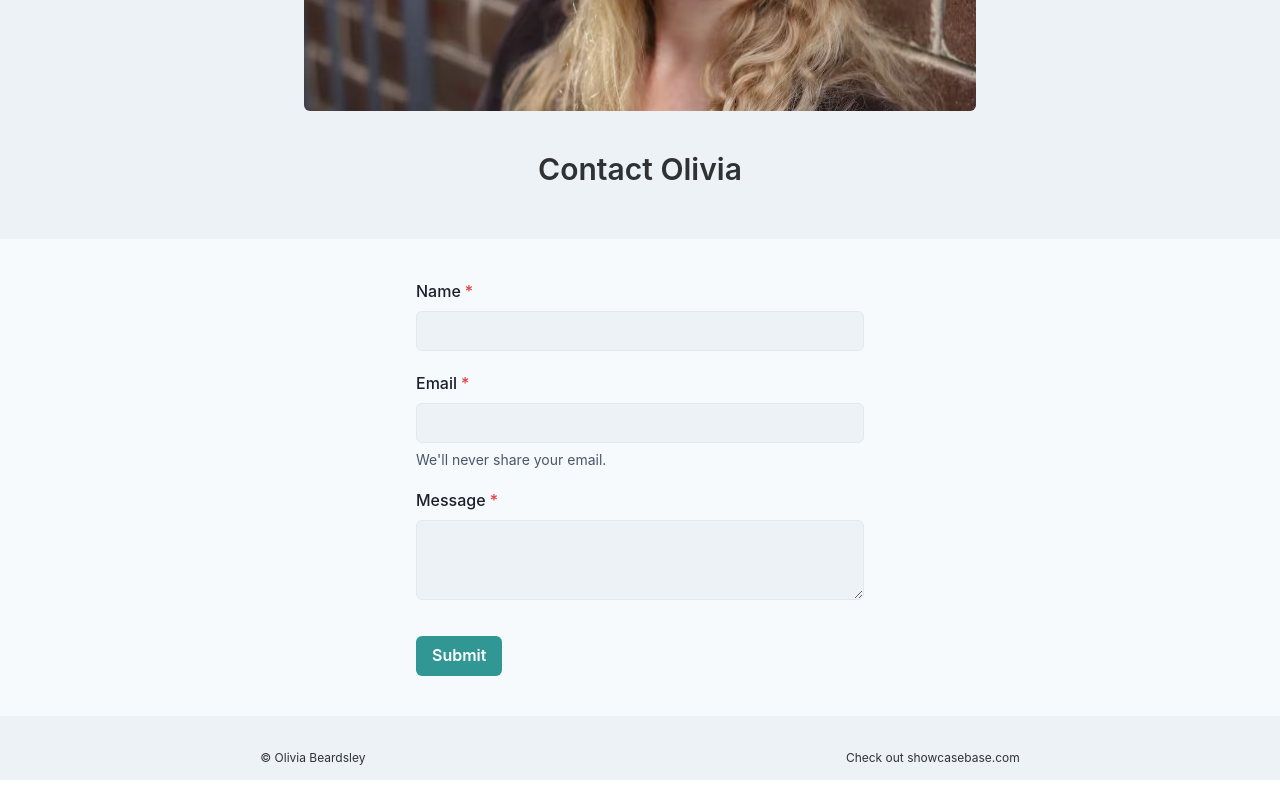
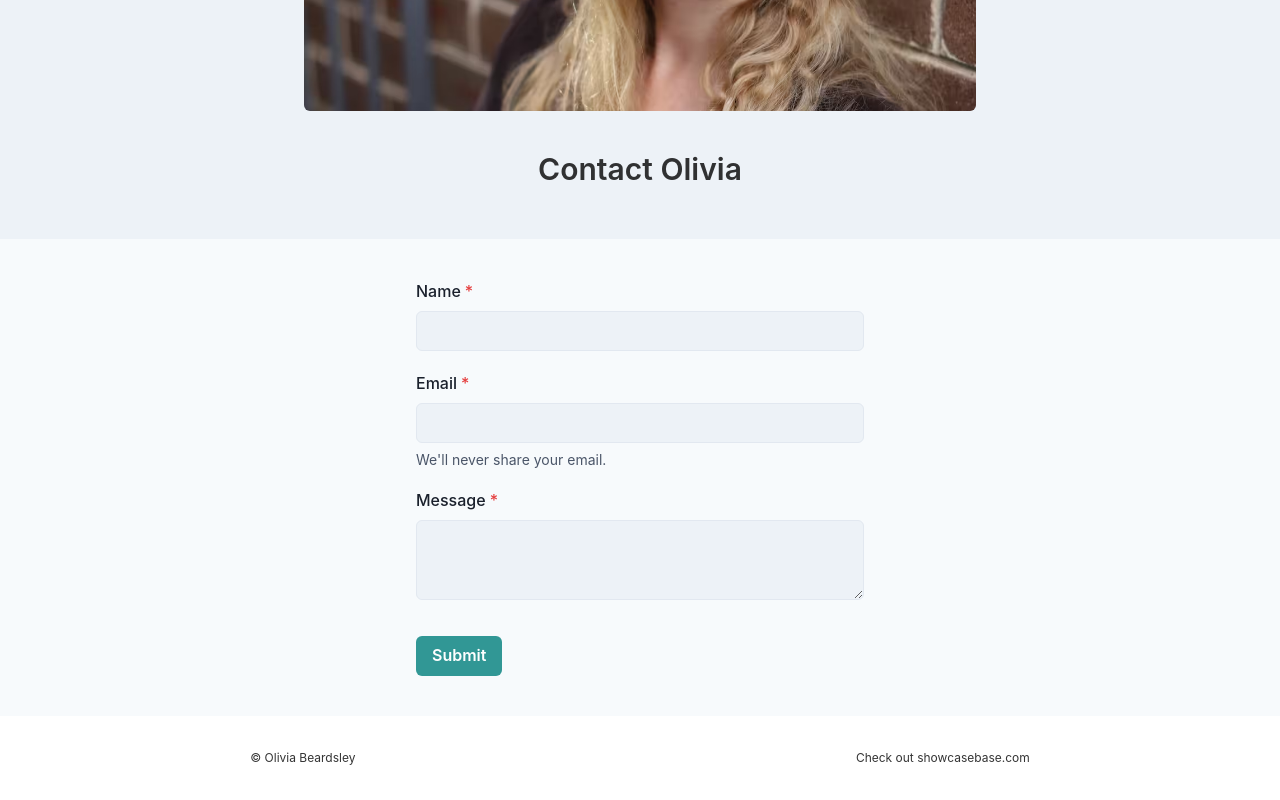
Before and after one commit to beardsleym/olivia, a Next.js app: page /contact in a window 1280 px wide. Shown: the part 418-1218 px from the top of the page. Built offline with nearby package versions, Linux system fonts and the light colour scheme.

Commit message:
footer style fixes

```diff
--- a/components/Footer.tsx
+++ b/components/Footer.tsx
@@ -1,4 +1,4 @@
-import { Flex, Text, Link, useColorModeValue } from "@chakra-ui/react";
+import { Flex, Text, Link, useColorModeValue, Box } from "@chakra-ui/react";
 import NextLink from "next/link";
 
 interface FooterProps {}
@@ -7,7 +7,6 @@ export const Footer: React.FC<FooterProps> = ({}) => (
   <Flex
     height={16}
     pt={5}
-    mb={{ base: 0, md: 5 }}
     justifyContent={{ base: "space-between", lg: "space-around" }}
     alignItems="center"
   >
--- a/pages/contact.tsx
+++ b/pages/contact.tsx
@@ -19,8 +19,7 @@ export default function Home() {
   const bg = useColorModeValue("gray.100", "gray.800");
 
   return (
-    <Box bg={bg} height="">
-      <Container maxW="7xl" padding={0} bg={bg}>
+    <>
       <Box
         backgroundColor={useColorModeValue("gray.100", "gray.800")}
         pb={10}
@@ -49,12 +48,7 @@ export default function Home() {
           </Box>
         </Flex>
         <AspectRatio ratio={1.5 / 1} maxW="2xl" margin="auto">
-            <Image
-              src="avif/4.avif"
-              alt="olivia"
-              rounded="md"
-              align="50% 25%"
-            />
+          <Image src="avif/4.avif" alt="olivia" rounded="md" align="50% 25%" />
         </AspectRatio>
         <Heading
           variant="h2"
@@ -77,10 +71,8 @@ export default function Home() {
           <ContactForm />
         </Center>
       </Box>
-        <Box px={5} backgroundColor={useColorModeValue("gray.100", "gray.800")}>
+
       <Footer />
-        </Box>
-      </Container>
-    </Box>
+    </>
   );
 }
--- a/pages/index.tsx
+++ b/pages/index.tsx
@@ -18,8 +18,7 @@ export default function Home() {
   );
 
   return (
-    <Box bg={bg} minHeight="100vh">
-      <Container maxW="7xl" padding={0} bg={bg}>
+    <>
       <Flex
         direction={{ base: "column", md: "row" }}
         px={{ base: 0, sm: 16, md: 7, lg: 16, xl: 32 }}
@@ -61,7 +60,6 @@ export default function Home() {
           </Box>
         </Box>
       </Box>
-      </Container>
-    </Box>
+    </>
   );
 }
```
Also changed, not shown: pages/layout.tsx (+13 -2 lines). Lines whose indentation alone changed are shown as unchanged.
